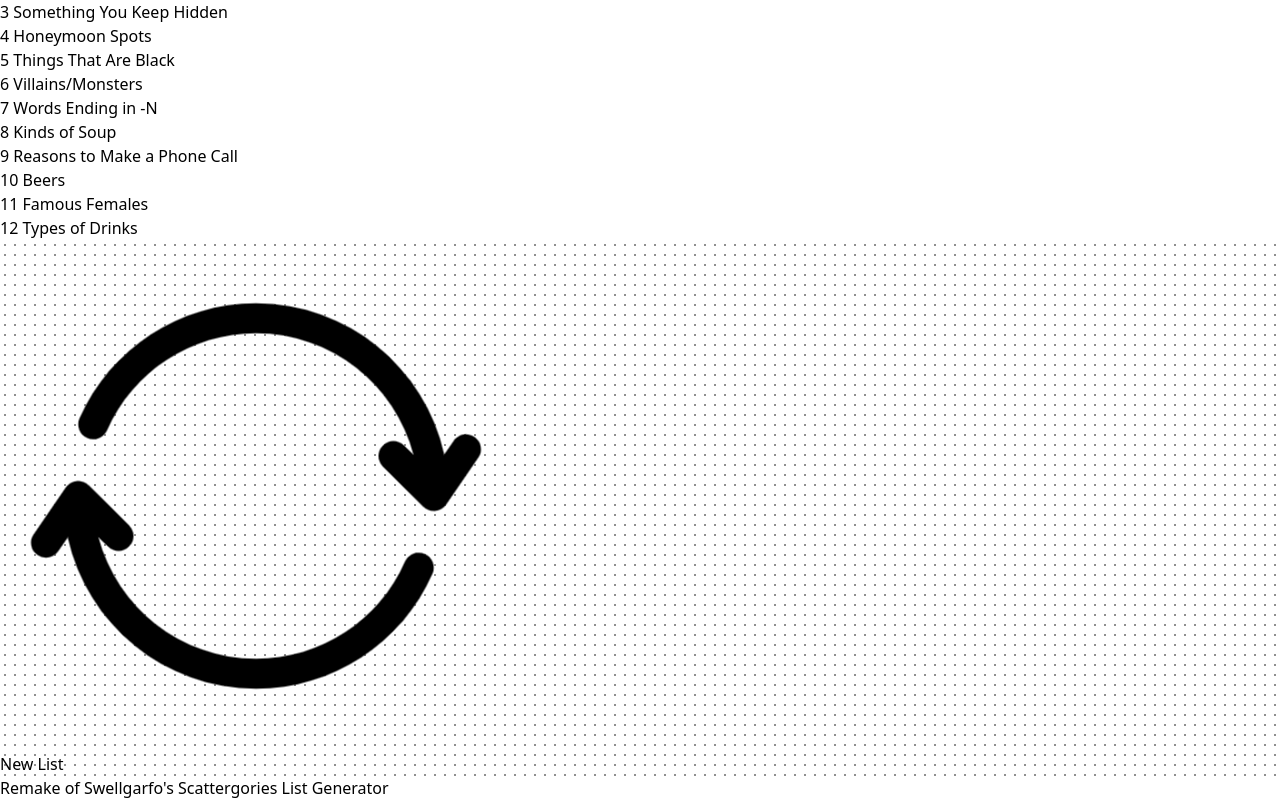
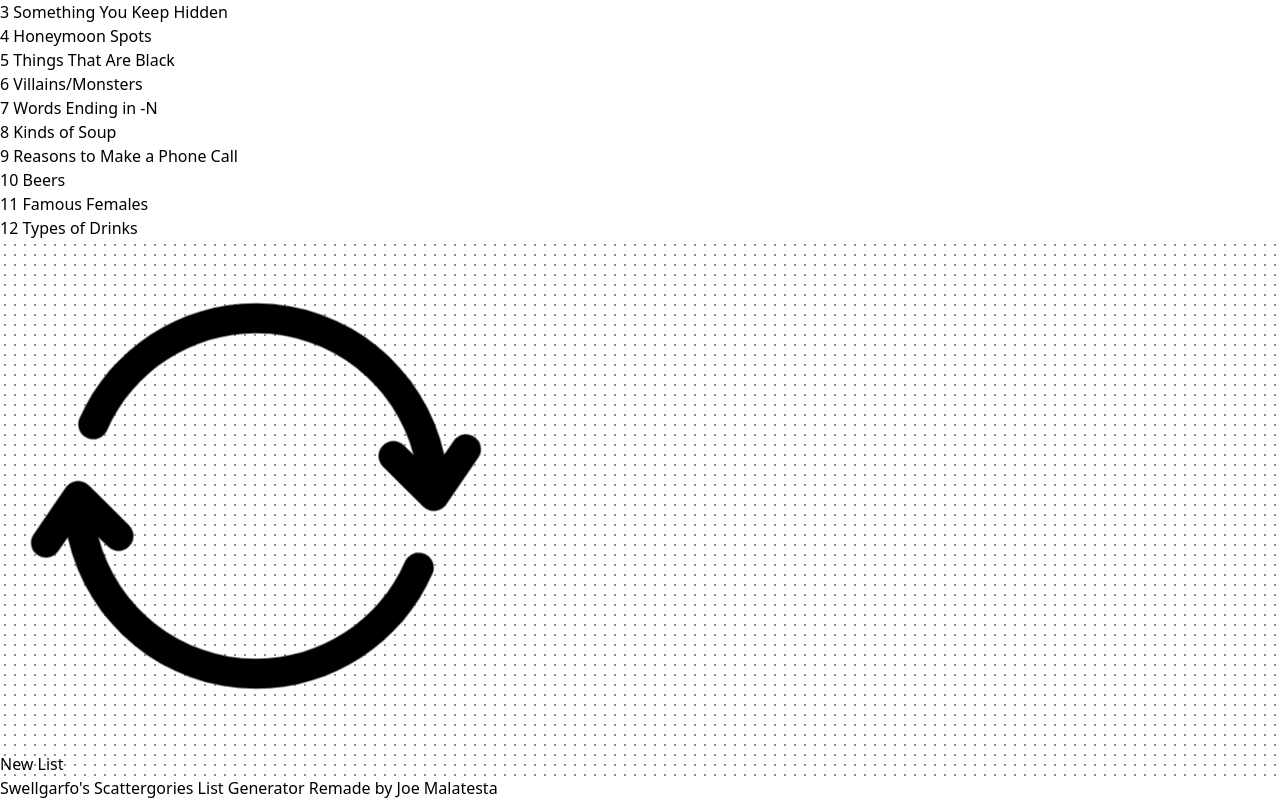
Before and after one commit to joemmalatesta/Scattergory-List-Generator, a SvelteKit app: page / in a window 1280 px wide. Shown: the part 1856-2656 px from the top of the page. Built offline with nearby package versions, Linux system fonts and the light colour scheme.

Commit message:
shout out myself

```diff
--- a/src/routes/+page.svelte
+++ b/src/routes/+page.svelte
@@ -647,11 +647,15 @@
 </div>
 <!--------------END MD SCREEN SIZES -------------->
 
-<!-- Shout out friend :) -->
+
+
+<!-- Shout out friend :) and me. -->
 <p class="lg:text-xl text-sm absolute bottom-4 lg:mx-12 mx-4 hidden lg:block">
-	Remake of Swellgarfo's <span class="underline underline-offset-2 hover:underline-offset-4 transition-all"
+	Swellgarfo's <span class="underline underline-offset-2 hover:underline-offset-4 transition-all"
 		><a href="https://swellgarfo.com/scattergories/">Scattergories List Generator</a></span
-	>
+	> Remade by <span class="underline underline-offset-2 hover:underline-offset-4 transition-all"
+	><a href="https://joemmalatesta.com/">Joe Malatesta</a></span
+>
 </p>
 
 <!-- Some shit I snatched from the internet :demon: -->
```
